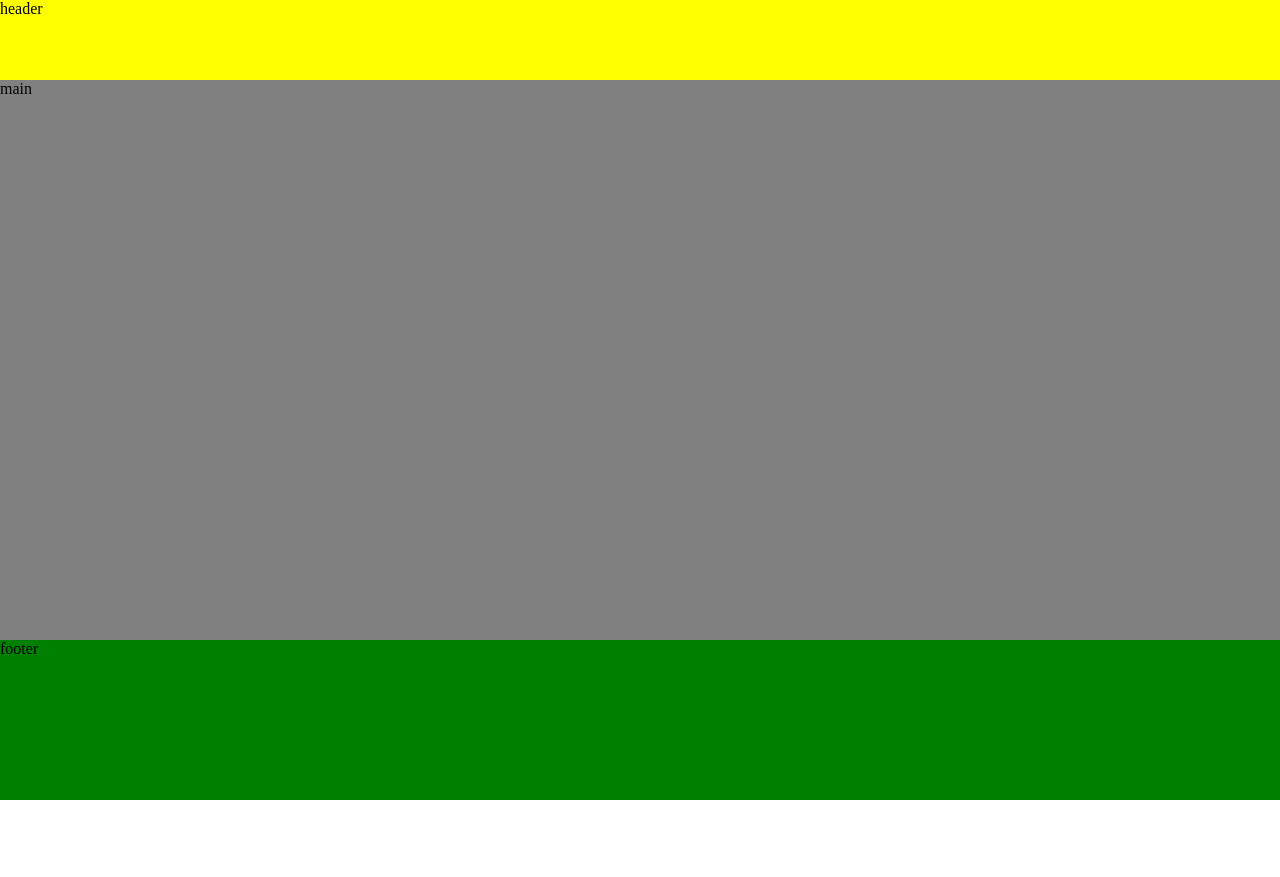
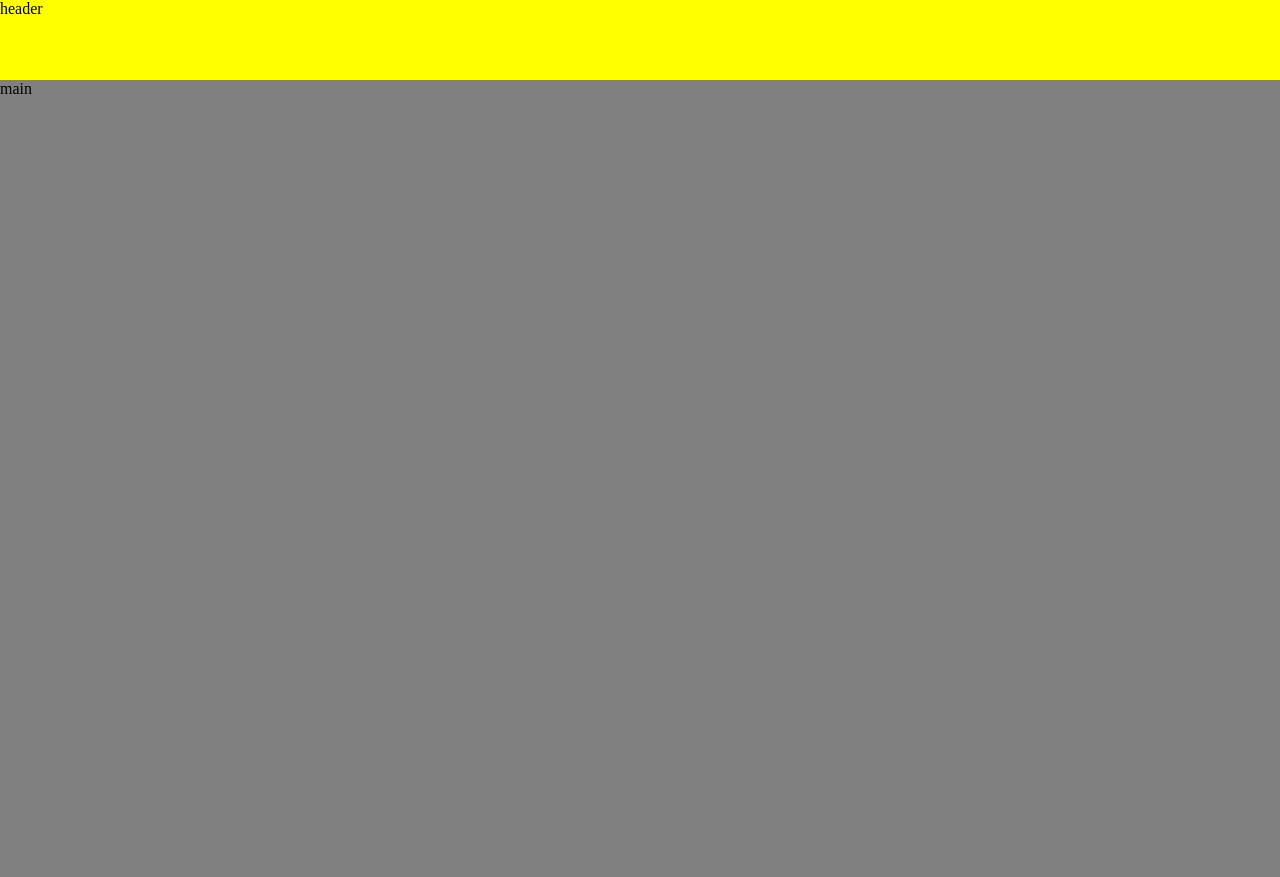
Before and after one commit to yhkim13/ui_test, a plain HTML site: page index.html in a window 1280 px wide. Shown: the top 877 px of the page. Before the commit the page ends 800 px from the top, so only its background shows below. Drawn offline with Linux system fonts and the light colour scheme.

Commit message:
uitest -v2

```diff
--- a/index.html
+++ b/index.html
@@ -7,9 +7,8 @@
     <title>Document</title>
     <style>
         * {margin:0; padding:0; }
-        body {overflow: hidden;}
         header {width:100%; height:10vh; background-color:yellow;}
-        main {width:100%; height:70vh; background-color:grey;}
+        main {width:100%; height:100vh; background-color:grey;}
         footer {width:100%; height:20vh;background-color:green;}
     </style>
 </head>
```
Also changed, not shown: minmalUi.html (+1 -2 lines).
